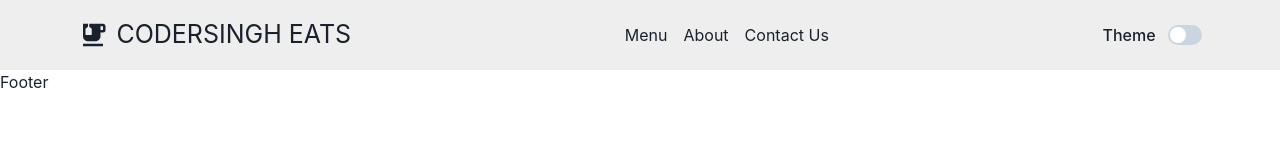
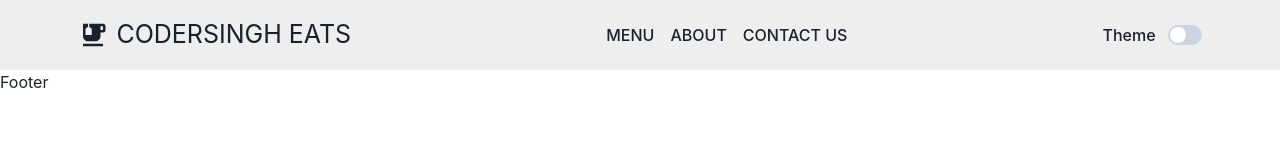
Before and after one commit to TheCoderSingh/codersingh-eats, a Next.js app: page / in a window 1280 px wide. Shown: the top 160 px of the page. Built offline with nearby package versions, Linux system fonts and the light colour scheme.

Commit message:
Add color mode, Fix theme slider

```diff
--- a/components/Navbar.jsx
+++ b/components/Navbar.jsx
@@ -6,15 +6,17 @@ import {
   FormLabel,
   Switch,
   Text,
-  useTheme
+  useColorMode,
+  useColorModeValue
 } from '@chakra-ui/react';
 import { MdEmojiFoodBeverage } from 'react-icons/md';
 
 const Navbar = () => {
-  const themex = useTheme();
+  const { toggleColorMode } = useColorMode();
+  const navbarHeading = useColorModeValue('#eee', '#333');
 
   return (
-    <Box bg="light.navbarHeading" p={4}>
+    <Box bg={navbarHeading} p={4}>
       <Flex
         justifyContent="space-between"
         alignItems="center"
@@ -23,15 +25,29 @@ const Navbar = () => {
       >
         <Flex alignItems="center">
           <MdEmojiFoodBeverage size={30} />
-          <Text ml={2} fontSize={25} textTransform="uppercase">
-            CoderSingh Eats
-          </Text>
+          <Link href="/">
+            <Text ml={2} fontSize={25} textTransform="uppercase">
+              CoderSingh Eats
+            </Text>
+          </Link>
         </Flex>
 
         <Flex gap={4}>
-          <Link href={'/menu'}>Menu</Link>
-          <Link href={'/about'}>About</Link>
-          <Link href={'/contact'}>Contact Us</Link>
+          <Link href="/menu">
+            <Text textTransform="uppercase" fontWeight="500">
+              Menu
+            </Text>
+          </Link>
+          <Link href="/about">
+            <Text textTransform="uppercase" fontWeight="500">
+              About
+            </Text>
+          </Link>
+          <Link href="/contact">
+            <Text textTransform="uppercase" fontWeight="500">
+              Contact Us
+            </Text>
+          </Link>
         </Flex>
 
         <Box>
@@ -39,7 +55,7 @@ const Navbar = () => {
             <FormLabel htmlFor="toggle-theme" mb="0">
               Theme
             </FormLabel>
-            <Switch colorScheme="gray" id="toggle-theme" />
+            <Switch id="toggle-theme" onChange={toggleColorMode} color="#333" />
           </FormControl>
         </Box>
       </Flex>
--- a/theme/index.js
+++ b/theme/index.js
@@ -1,14 +1,8 @@
 import { extendTheme } from '@chakra-ui/react';
 
 const theme = extendTheme({
-  colors: {
-    dark: {
-      navbarHeading: '#333'
-    },
-    light: {
-      navbarHeading: '#eee'
-    }
-  }
+  initialColorMode: 'light',
+  useSystemColorMode: false
 });
 
 export default theme;
```
Also changed, not shown: .eslintrc.json.
